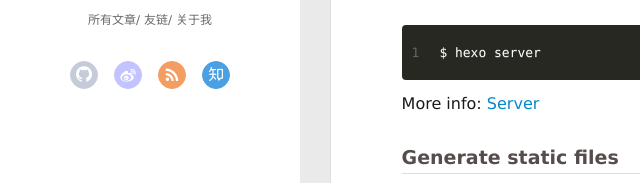
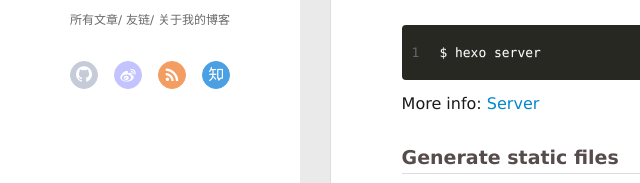
Before and after one commit to Zkeffort/zkeffort.github.io, a plain HTML site: page index.html in a window 1280 px wide. Shown: the part 505-688 px from the top of the page, 0-640 px from the left. Drawn offline with Linux system fonts and the light colour scheme; no server answers.

Commit message:
Site updated: 2019-03-17 22:00:56

```diff
--- a/index.html
+++ b/index.html
@@ -37,7 +37,7 @@
 
 </head>
 </html>
-<body>
+<body background="bg1.jpg">
   <div id="container" q-class="show:isCtnShow">
     <canvas id="anm-canvas" class="anm-canvas"></canvas>
     <div class="left-col" q-class="show:isShow">
@@ -75,7 +75,7 @@
 
 
 
-    			<a q-on="click: openSlider(e, 'aboutme')" href="javascript:void(0)">关于我</a>
+    			<a q-on="click: openSlider(e, 'aboutme')" href="javascript:void(0)">关于我的博客</a>
 
 
 		</nav>
```
Also changed, not shown: 1 other file.
